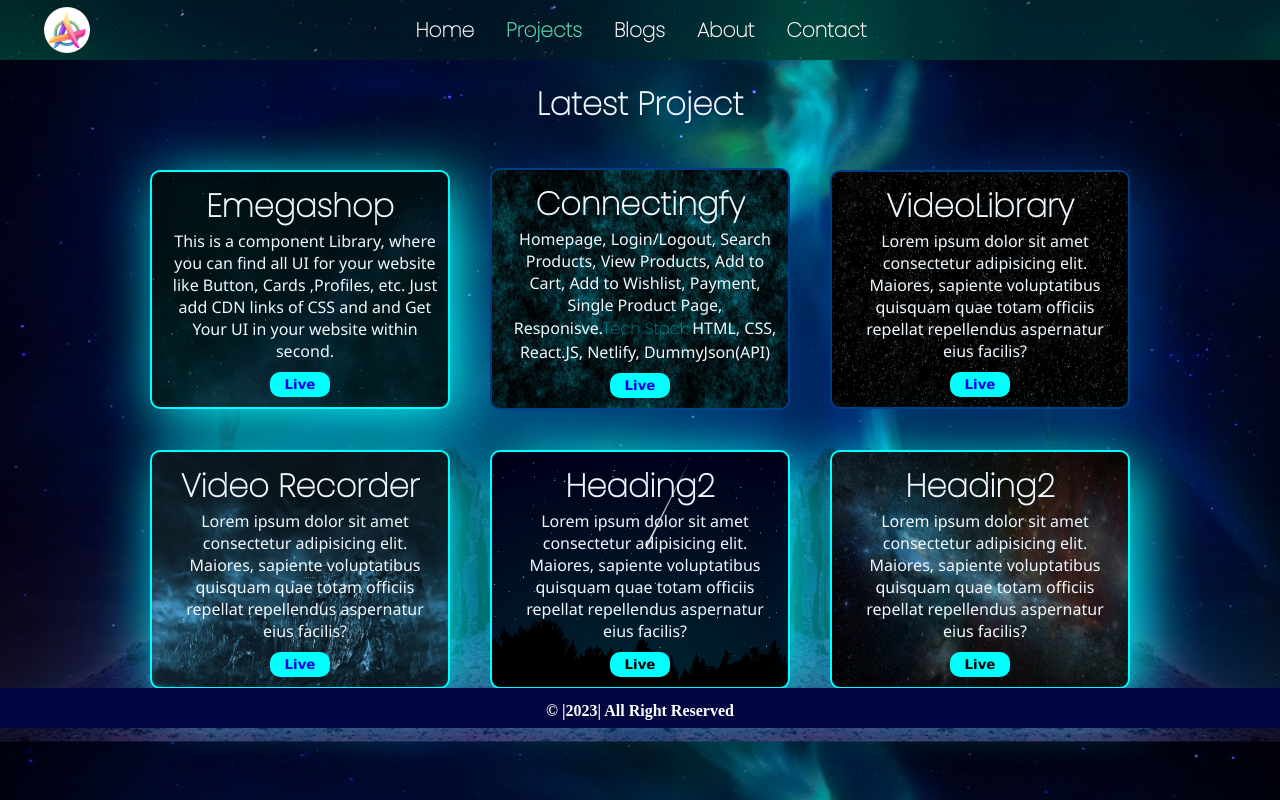
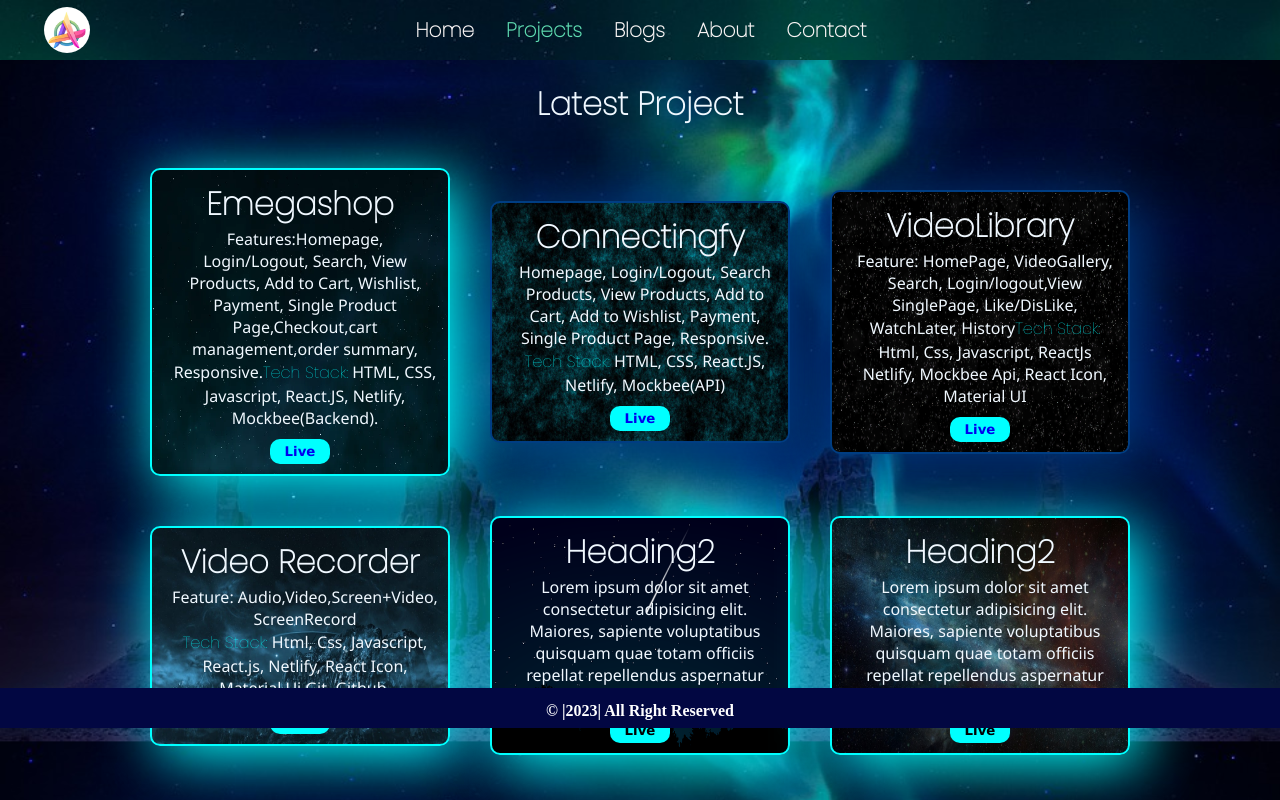
Before and after one commit to Anand0605/anand-portfolio, a React (Create React App) app: page /projects in a window 1280 px wide. Built offline with nearby package versions, Linux system fonts and the light colour scheme.

Commit message:
code updated

```diff
--- a/src/Component/Main.css
+++ b/src/Component/Main.css
@@ -105,6 +105,7 @@ span {
     width: 100%;
     background-color: #020742;
     /* gap: 20px; */
+    bottom: -40px;
 
 
 
--- a/src/Component/Project.css
+++ b/src/Component/Project.css
@@ -39,9 +39,6 @@
     background-image: url('../image/ecomm2.webp');
     border: 2px solid cyan;
     box-shadow: 10px 10px 60px cyan;
-    /* -webkit-filter: blur(5px);
-    /* Safari 6.0 - 9.0 */
-    /* filter: blur(5px); */
 
 }
 
--- a/src/Component/Projects.jsx
+++ b/src/Component/Projects.jsx
@@ -12,27 +12,31 @@ const Projects = () => {
             <div className="main">
                 <div className="projectCard projectCard1">
                     <h1>Emegashop</h1>
-                    <p>This is a component Library, where you can find all UI for your
-                        website like Button, Cards ,Profiles, etc. Just add CDN links of
-                        CSS and and Get Your UI in your website within second.</p>
+                    <p>Features:Homepage, Login/Logout, Search, View
+                        Products, Add to Cart, Wishlist, Payment, Single Product
+                        Page,Checkout,cart management,order summary, Responsive.<span>Tech Stack:</span> HTML, CSS, Javascript, React.JS, Netlify, Mockbee(Backend).</p>
                     <button className='postBtn'><a href="https://emegashop.netlify.app/">Live</a></button>
                 </div>
                 <div className="projectCard projectCard2">
                     <h1>Connectingfy</h1>
                     <p>Homepage, Login/Logout, Search Products, View
                         Products, Add to Cart, Add to Wishlist, Payment, Single
-                        Product Page, Responisve.
-                        <span>Tech Stack:</span> HTML, CSS, React.JS, Netlify, DummyJson(API)</p>
+                        Product Page, Responsive.
+                        <br /> <span>Tech Stack:</span> HTML, CSS, React.JS, Netlify, Mockbee(API)</p>
                     <button className='postBtn'><a href="https://connetingfy.netlify.app/">Live</a></button>
                 </div>
                 <div className="projectCard projectCard3">
                     <h1>VideoLibrary</h1>
-                    <p>Lorem ipsum dolor sit amet consectetur adipisicing elit. Maiores, sapiente voluptatibus quisquam quae totam officiis repellat repellendus aspernatur eius facilis?</p>
+                    <p>Feature: HomePage, VideoGallery, Search, Login/logout,View
+                        SinglePage, Like/DisLike, WatchLater, History
+                        <span>Tech Stack:</span> Html, Css, Javascript, ReactJs Netlify, Mockbee Api, React Icon, Material UI</p>
                     <button className='postBtn'><a href="https://videolibraryanand.netlify.app/">Live</a></button>
                 </div>
                 <div className="projectCard projectCard4">
                     <h1>Video Recorder</h1>
-                    <p>Lorem ipsum dolor sit amet consectetur adipisicing elit. Maiores, sapiente voluptatibus quisquam quae totam officiis repellat repellendus aspernatur eius facilis?</p>
+                    <p>Feature: Audio,Video,Screen+Video, ScreenRecord
+                       <br /> <span>Tech Stack:</span> Html, Css, Javascript, React.js, Netlify, React
+                        Icon, Material Ui Git, Github. </p>
                     <button className='postBtn'><a href="https://recorder05.netlify.app/">Live</a></button>
                 </div>
                 <div className="projectCard projectCard5"><h1>Heading2</h1>
```
